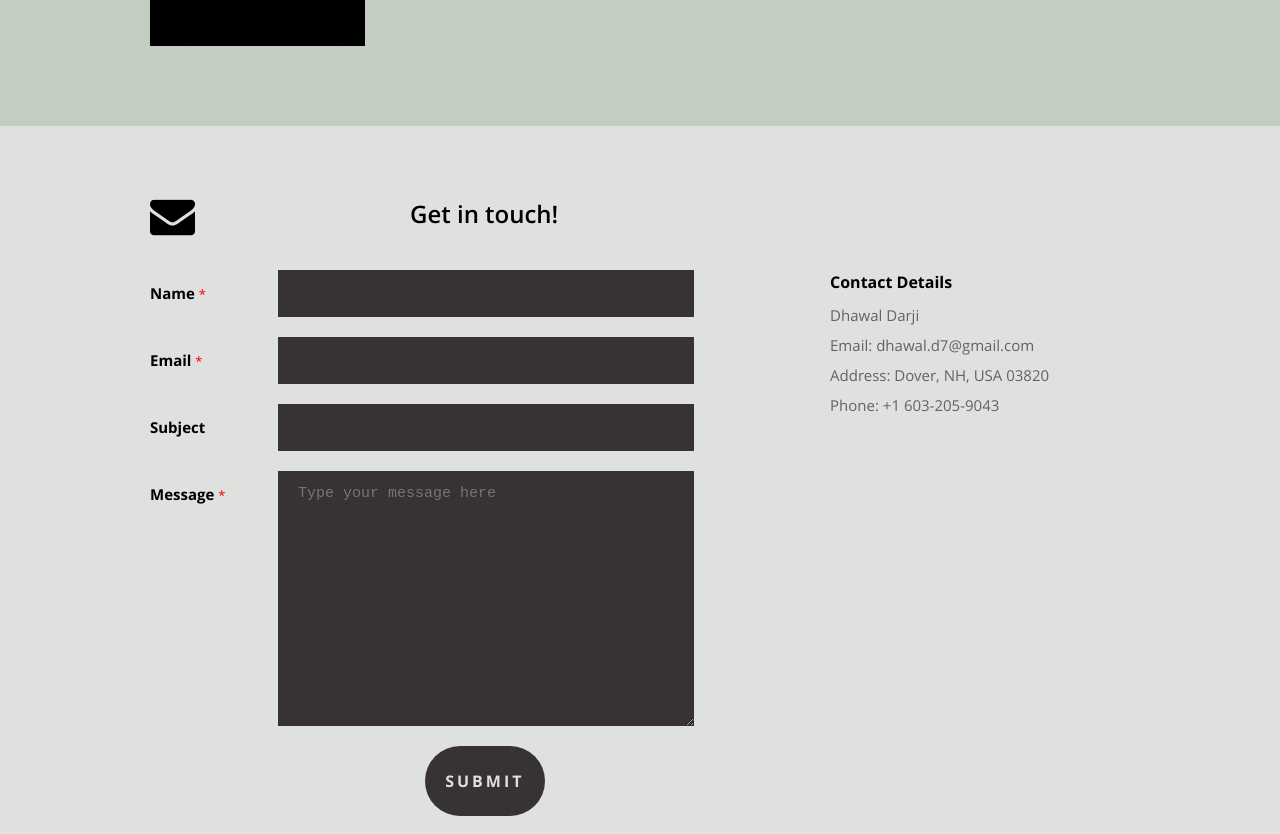
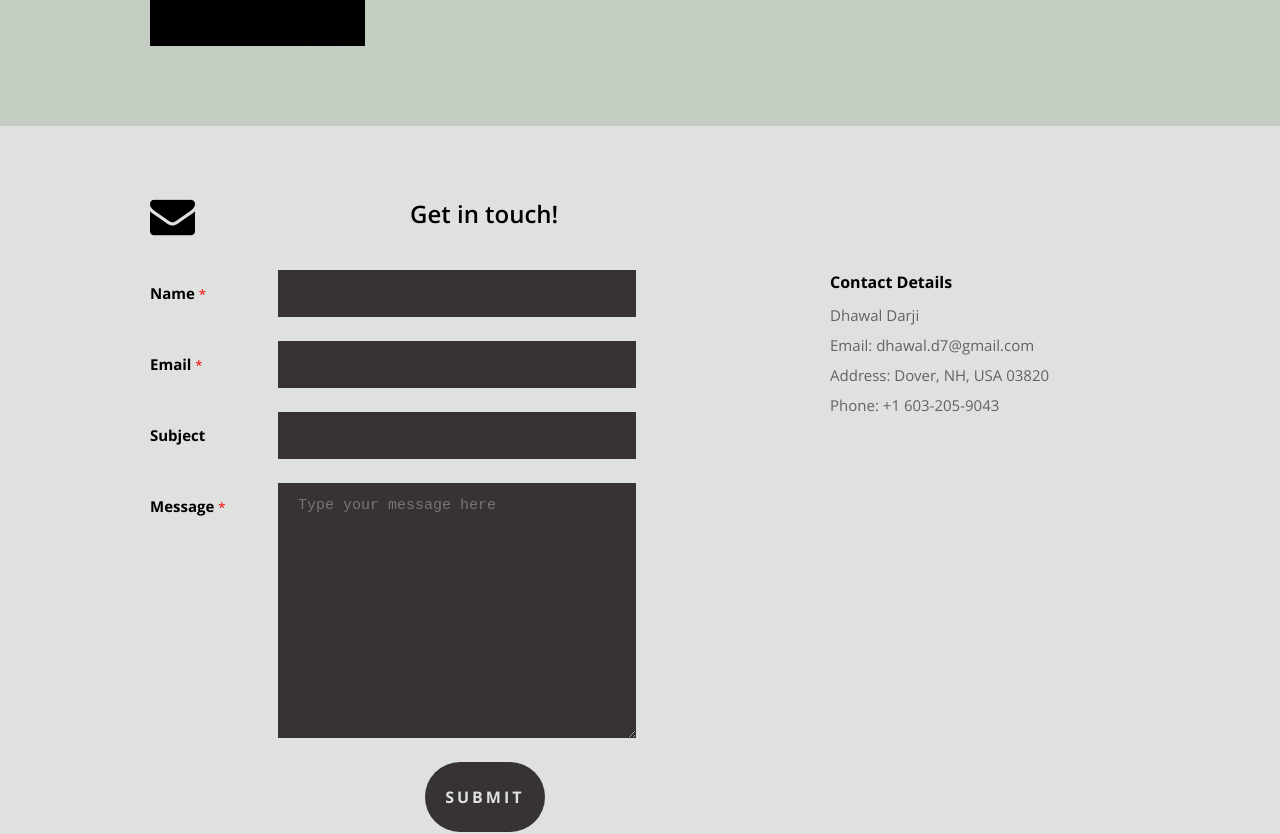
Before and after one commit to dhawaldarji7/dhawaldarjiportfolio, a React (Create React App) app: page / in a window 1280 px wide. Shown: the part 2860-3694 px from the top of the page. Built offline with nearby package versions, Linux system fonts and the light colour scheme.

Commit message:
Form validation complete with styling

```diff
--- a/public/css/layout.css
+++ b/public/css/layout.css
@@ -687,7 +687,6 @@ ul#nav li.current a {
   padding-top: 50px;
   padding-bottom: 75px;
   color: #636363;
-  justify-content: center;
 }
 #contact .section-head {
   margin-top: 20px;
@@ -757,12 +756,11 @@ ul#nav li.current a {
   padding: 15px 20px;
   color: #eee;
   background: #373233;
-  margin-bottom: 20px;
   border: 0;
   outline: none;
   font-size: 15px;
   line-height: 15px;
-  width: 65%;
+  width: 70%;
 }
 #contact input:focus,
 #contact textarea:focus,
@@ -787,6 +785,36 @@ ul#nav li.current a {
   color: #0d0d0d;
   background: #fff;
 }
+
+#contact button.disabled {
+  text-transform: uppercase;
+  letter-spacing: 3px;
+  font-size: medium;
+  color: #dee1dd;
+  background: #373233;
+  border: none;
+  cursor: pointer;
+  height: auto;
+  display: inline-block;
+  border-radius: 50px;
+  margin-left: 43%;
+  opacity: 20%;
+}
+#contact button.disabled:hover {
+  cursor: not-allowed;
+}
+
+#contact .fieldStatus {
+  display: flex;
+  flex-direction: column;
+}
+#contact .errorAlert {
+  margin-top: -30px;
+  color: red;
+  font-size: smaller;
+  font-weight: 10;
+}
+
 #contact span.required {
   color: red;
   font-size: 13px;
--- a/src/Components/Contact.js
+++ b/src/Components/Contact.js
@@ -46,18 +46,21 @@ const Contact = ({ data }) => {
     validationSchema: yup.object({
       contactName: yup
         .string()
-        .min(3, "Name more than 3")
-        .max(25)
+        .min(3, "Name should contain atleast three characters")
+        .max(25, "Name can only have 25 characters")
         .required("Name is required"),
 
-      contactEmail: yup.string().email().required("enter email"),
+      contactEmail: yup.string().email().required("Email is required"),
 
-      contactSubject: yup.string().min(5).max(15),
+      contactSubject: yup
+        .string()
+        .min(5, "Subject should contain atleast 5 characters")
+        .max(30, "Subject can only have 30 characters"),
 
       contactMessage: yup
         .string()
-        .min(25)
-        .max(350)
+        .min(40, "Min message length required is 40 characters")
+        .max(350, "Message can only be 350 characters long")
         .required("Message is required"),
     }),
 
@@ -83,6 +86,7 @@ const Contact = ({ data }) => {
                 <label htmlFor="contactName">
                   Name <span className="required">*</span>
                 </label>
+                <div className="fieldStatus">
                   <input
                     id="contactName"
                     name="contactName"
@@ -92,14 +96,18 @@ const Contact = ({ data }) => {
                     value={formik.values.contactName}
                   />
                   {formik.touched.contactName && formik.errors.contactName ? (
-                  <div>{formik.errors.contactName}</div>
+                    <span className="errorAlert">
+                      {formik.errors.contactName}
+                    </span>
                   ) : null}
+                </div>
               </div>
 
               <div>
                 <label htmlFor="contactEmail">
                   Email <span className="required">*</span>
                 </label>
+                <div className="fieldStatus">
                   <input
                     id="contactEmail"
                     name="contactEmail"
@@ -109,12 +117,16 @@ const Contact = ({ data }) => {
                     value={formik.values.contactEmail}
                   />
                   {formik.touched.contactEmail && formik.errors.contactEmail ? (
-                  <div>{formik.errors.contactEmail}</div>
+                    <span className="errorAlert">
+                      Email address is not valid
+                    </span>
                   ) : null}
+                </div>
               </div>
 
               <div>
                 <label htmlFor="contactSubject">Subject</label>
+                <div className="fieldStatus">
                   <input
                     id="contactSubject"
                     name="contactSubject"
@@ -125,14 +137,18 @@ const Contact = ({ data }) => {
                   />
                   {formik.touched.contactSubject &&
                   formik.errors.contactSubject ? (
-                  <div>{formik.errors.contactSubject}</div>
+                    <span className="errorAlert">
+                      {formik.errors.contactSubject}
+                    </span>
                   ) : null}
+                </div>
               </div>
 
               <div>
                 <label htmlFor="contactMessage">
                   Message <span className="required">*</span>
                 </label>
+                <div className="fieldStatus">
                   <textarea
                     cols="50"
                     rows="15"
@@ -146,14 +162,19 @@ const Contact = ({ data }) => {
                   ></textarea>
                   {formik.touched.contactMessage &&
                   formik.errors.contactMessage ? (
-                  <div>{formik.errors.contactMessage}</div>
+                    <span className="errorAlert">
+                      {formik.errors.contactMessage}
+                    </span>
                   ) : null}
+                </div>
               </div>
 
               <div>
                 <button
                   type="submit"
-                  className="submit"
+                  className={
+                    !(formik.errors && formik.isValid) ? "disabled" : "submit"
+                  }
                   disabled={!(formik.errors && formik.isValid)}
                 >
                   Submit
```
Also changed, not shown: 2 other files (tests, documents, lock files or other folders). Lines whose indentation alone changed are shown as unchanged.
